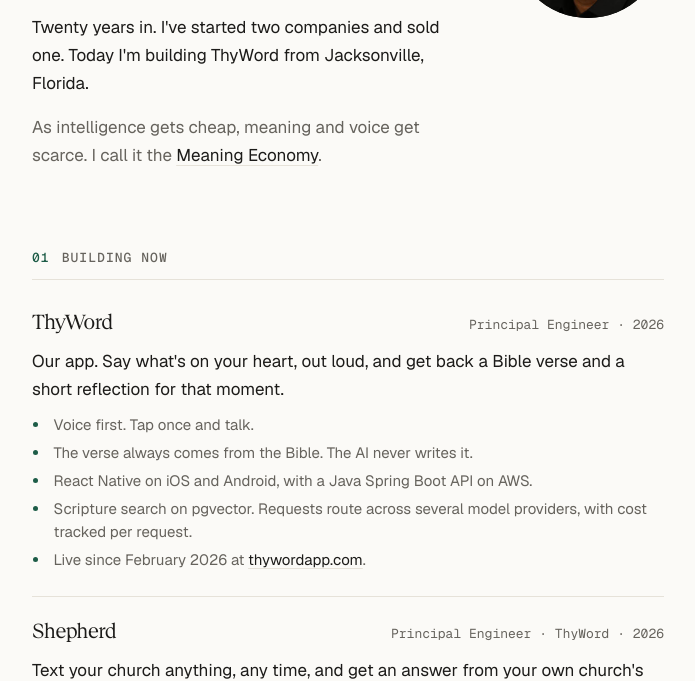
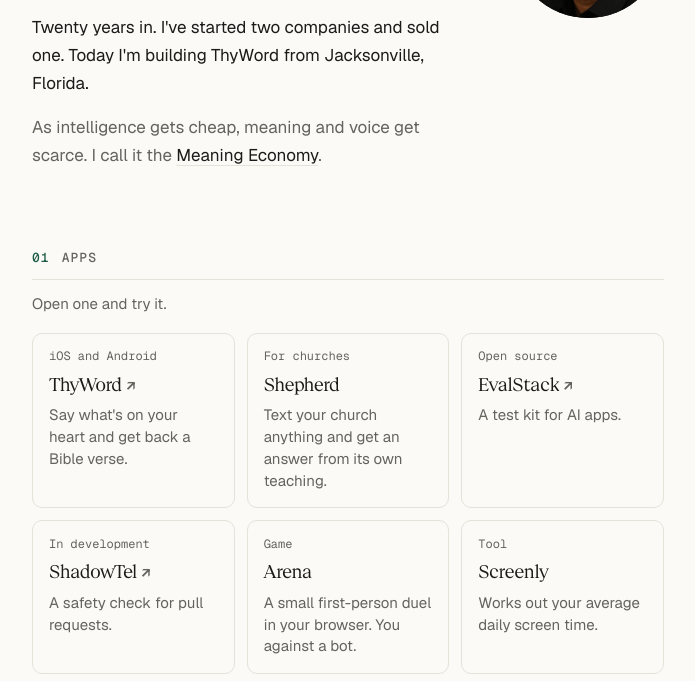
Before and after one commit to ajithjoseph/ajith.ai, a plain HTML site: page index.html in a window 1280 px wide. Shown: the part 310-991 px from the top of the page, without its empty margins (292-987 px from the left). Drawn offline with Linux system fonts and the light colour scheme; animation ran at ten frames a second.

Commit message:
Home: add app tiles, and point Screenly at ajith.ai/screenly/
A new Apps section at the top of the home page. Six tiles: ThyWord, Shepherd, EvalStack, ShadowTel, Arena and Screenly. Each tile opens the app's working page. Screenly's canonical link pointed at screenly.ajith.ai, which does not resolve. It now points at ajith.ai/screenly/ and the page is in the sitemap.

```diff
--- a/assets/site.css
+++ b/assets/site.css
@@ -151,6 +151,26 @@ h2 .num { color: var(--accent); }
 .section-note { color: var(--muted); font-size: 0.9375rem; margin: 0.75rem 0 0.25rem; }
 
 /* Items */
+/* App tiles on the home page. The whole tile is the link. */
+.tiles { list-style: none; margin: 1rem 0 0; padding: 0; display: grid; grid-template-columns: repeat(3, minmax(0, 1fr)); gap: 0.75rem; }
+.tile {
+  display: flex;
+  flex-direction: column;
+  gap: 0.3rem;
+  height: 100%;
+  padding: 0.9rem 1rem 1rem;
+  border: 1px solid var(--rule);
+  border-radius: 10px;
+  text-decoration: none;
+  transition: border-color 0.15s, background-color 0.15s;
+}
+.tile:hover, .tile:focus-visible { border-color: var(--accent); background: var(--accent-soft); color: inherit; }
+.tile-kind { font: 400 0.75rem/1.4 var(--mono); color: var(--muted); }
+.tile-name { font-family: var(--serif); font-size: 1.125rem; font-weight: 600; letter-spacing: -0.01em; }
+.tile[target="_blank"] .tile-name::after { content: "\2197"; margin-left: 0.3em; font-family: var(--sans); font-size: 0.8em; color: var(--muted); }
+.tile:hover .tile-name { color: var(--accent); }
+.tile-line { color: var(--muted); font-size: 0.9375rem; line-height: 1.45; }
+
 .item { padding: 1.1rem 0 1.25rem; border-bottom: 1px solid var(--rule); }
 .item:last-of-type { border-bottom: 0; }
 .item-head {
@@ -223,12 +243,14 @@ ul.plain li { padding: 0.35rem 0; }
 
 @media (max-width: 640px) {
   .hero { grid-template-columns: 1fr; }
+  .tiles { grid-template-columns: repeat(2, minmax(0, 1fr)); }
   .portrait { order: -1; width: 96px; height: 96px; margin: 0 0 0.5rem; }
   .shots { grid-template-columns: repeat(3, 70%); overflow-x: auto; scroll-snap-type: x mandatory; padding-bottom: 0.5rem; }
   .shots figure { scroll-snap-align: start; }
 }
 @media (max-width: 520px) {
   body { font-size: 1rem; }
+  .tiles { grid-template-columns: 1fr; }
   main { padding-block: 1.75rem 3.5rem; }
   section { margin-top: 3rem; }
   .lede { font-size: 1.125rem; }
--- a/index.html
+++ b/index.html
@@ -46,8 +46,21 @@
   <img class="portrait" src="/assets/img/ajith-400.jpg" srcset="/assets/img/ajith-400.jpg 400w, /assets/img/ajith-800.jpg 800w" sizes="152px" width="152" height="152" alt="Ajith Joseph">
 </section>
 
+<section id="apps" aria-labelledby="apps-h">
+  <h2 id="apps-h"><span class="num">01</span> Apps</h2>
+  <p class="section-note">Open one and try it.</p>
+  <ul class="tiles">
+    <li><a class="tile" href="https://thywordapp.com" target="_blank" rel="noopener"><span class="tile-kind">iOS and Android</span><span class="tile-name">ThyWord</span><span class="tile-line">Say what's on your heart and get back a Bible verse.</span></a></li>
+    <li><a class="tile" href="/shepherd/"><span class="tile-kind">For churches</span><span class="tile-name">Shepherd</span><span class="tile-line">Text your church anything and get an answer from its own teaching.</span></a></li>
+    <li><a class="tile" href="https://evalstack.dev" target="_blank" rel="noopener"><span class="tile-kind">Open source</span><span class="tile-name">EvalStack</span><span class="tile-line">A test kit for AI apps.</span></a></li>
+    <li><a class="tile" href="https://shadowtel.com" target="_blank" rel="noopener"><span class="tile-kind">In development</span><span class="tile-name">ShadowTel</span><span class="tile-line">A safety check for pull requests.</span></a></li>
+    <li><a class="tile" href="/arena/"><span class="tile-kind">Game</span><span class="tile-name">Arena</span><span class="tile-line">A small first-person duel in your browser. You against a bot.</span></a></li>
+    <li><a class="tile" href="/screenly/"><span class="tile-kind">Tool</span><span class="tile-name">Screenly</span><span class="tile-line">Works out your average daily screen time.</span></a></li>
+  </ul>
+</section>
+
 <section id="building" aria-labelledby="building-h">
-  <h2 id="building-h"><span class="num">01</span> Building now</h2>
+  <h2 id="building-h"><span class="num">02</span> Building now</h2>
   <article class="item">
     <div class="item-head">
       <h3><a href="/thyword/">ThyWord</a></h3>
@@ -79,7 +92,7 @@
 </section>
 
 <section id="experiments" aria-labelledby="experiments-h">
-  <h2 id="experiments-h"><span class="num">02</span> Dev tools</h2>
+  <h2 id="experiments-h"><span class="num">03</span> Dev tools</h2>
   <p class="section-note">Tools that came out of problems we hit while building ThyWord.</p>
   <article class="item">
     <div class="item-head">
@@ -110,7 +123,7 @@
 </section>
 
 <section id="record" aria-labelledby="record-h">
-  <h2 id="record-h"><span class="num">03</span> Track record</h2>
+  <h2 id="record-h"><span class="num">04</span> Track record</h2>
   <article class="item">
     <div class="item-head">
       <h3><a href="/perfagents/">PerfAgents</a></h3>
@@ -134,7 +147,7 @@
 </section>
 
 <section id="writing" aria-labelledby="writing-h">
-  <h2 id="writing-h"><span class="num">04</span> Writing</h2>
+  <h2 id="writing-h"><span class="num">05</span> Writing</h2>
   <article class="item">
     <div class="item-head">
       <h3><a href="https://www.amazon.com/dp/1542596602" target="_blank" rel="noopener">Product Engineering in the Cloud</a></h3>
@@ -151,7 +164,7 @@
 </section>
 
 <section id="notes" aria-labelledby="notes-h">
-  <h2 id="notes-h"><span class="num">05</span> Latest notes</h2>
+  <h2 id="notes-h"><span class="num">06</span> Latest notes</h2>
   <!-- notes:latest -->
 <ul class="note-list">
 <li><time datetime="2026-10-26">October 26, 2026</time><a href="/notes/karpathy-called-2023-hottest-new-programming/">Karpathy called it in 2023: &quot;The hottest new programming language is…</a></li>
--- a/sitemap.xml
+++ b/sitemap.xml
@@ -6,6 +6,7 @@
   <url><loc>https://ajith.ai/shepherd/</loc></url>
   <url><loc>https://ajith.ai/perfagents/</loc></url>
   <url><loc>https://ajith.ai/arena/</loc></url>
+  <url><loc>https://ajith.ai/screenly/</loc></url>
   <url><loc>https://ajith.ai/notes/</loc><lastmod>2026-10-26</lastmod></url>
   <url><loc>https://ajith.ai/notes/karpathy-called-2023-hottest-new-programming/</loc><lastmod>2026-10-26</lastmod></url>
   <url><loc>https://ajith.ai/notes/anthropic-just-launched-claude-duet/</loc><lastmod>2026-10-23</lastmod></url>
```
Also changed, not shown: screenly/index.html (+2 -2 lines), 1 other file.
